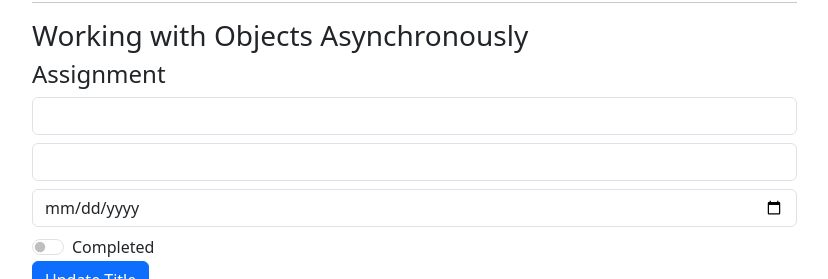
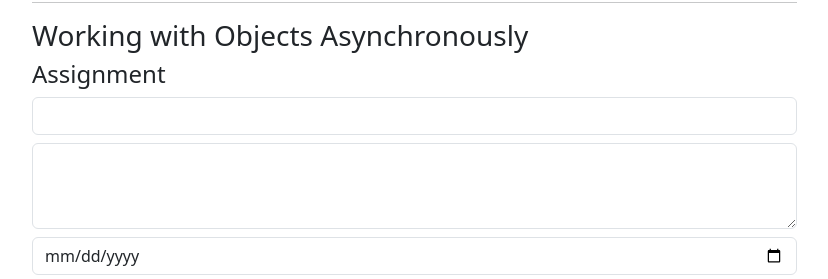
Before and after one commit to wong-bria/kambaz-next-js, a Next.js app: page /labs/lab5 in a window 1280 px wide. Shown: the part 2934-3213 px from the top of the page, without its empty margins (69-897 px from the left). Built offline with nearby package versions, Linux system fonts and the light colour scheme; no server answers.

Commit message:
fix: use equal textarea for FormControl to enable rows prop

```diff
--- a/app/labs/lab5/workingwithobjectsasynchronously.tsx
+++ b/app/labs/lab5/workingwithobjectsasynchronously.tsx
@@ -24,7 +24,7 @@ export default function WorkingWithObjectsAsynchronously() {
       <h4>Assignment</h4>
       <FormControl defaultValue={assignment.title} className="mb-2"
         onChange={(e) => setAssignment({ ...assignment, title: e.target.value }) } />
-      <FormControl rows={3} defaultValue={assignment.description} className="mb-2"
+      <FormControl as="textarea" rows={3} defaultValue={assignment.description} className="mb-2"
         onChange={(e) => setAssignment({ ...assignment, description: e.target.value }) }/>
       <FormControl type="date" className="mb-2" defaultValue={assignment.due}
         onChange={(e) => setAssignment({ ...assignment, due: e.target.value })} />
```
